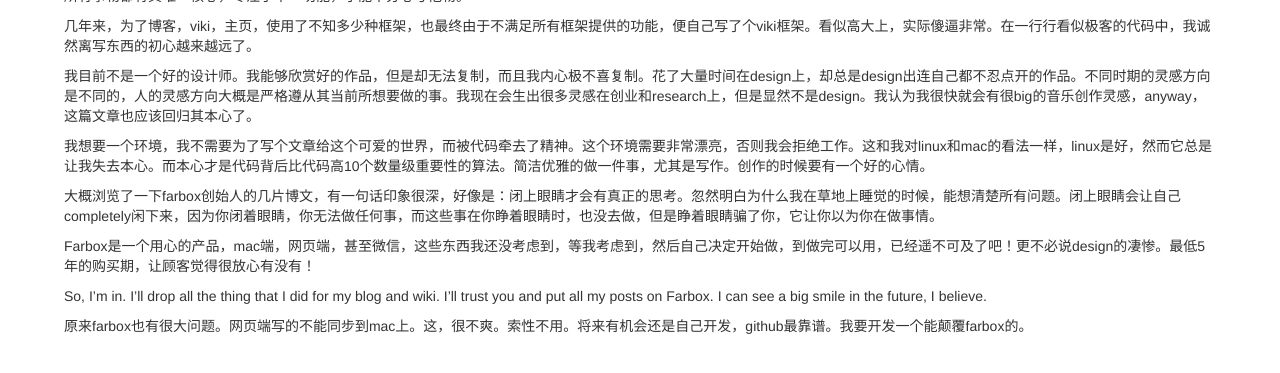
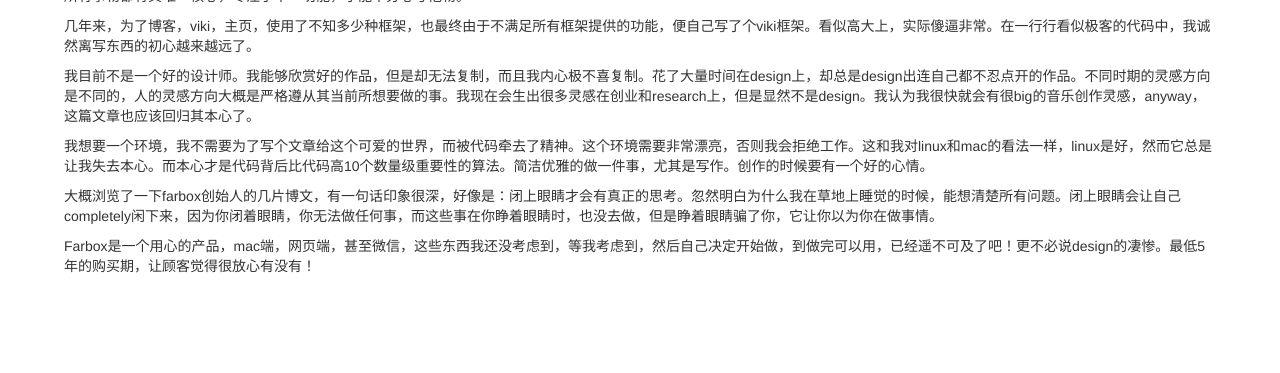
Before and after one commit to lihebi/blog, a Jekyll site: the page built from _posts/2014-11-15-博客之心.md, in a window 1280 px wide, cut to the strip 455-828 px from the top of the page. Built offline with Jekyll 4.4.1, drawn with Linux system fonts in a browser that asks for light colours; nearby versions of some CDN libraries; Markdown is read by kramdown in place of the engine named in the settings; comment, search, counter and statistics services are not loaded; a style sheet for code colours, icons or effects is not loaded.

Commit message:
Remove aggressiveness

```diff
--- a/_posts/2014-11-15-博客之心.md
+++ b/_posts/2014-11-15-博客之心.md
@@ -17,7 +17,3 @@
 大概浏览了一下farbox创始人的几片博文，有一句话印象很深，好像是：闭上眼睛才会有真正的思考。忽然明白为什么我在草地上睡觉的时候，能想清楚所有问题。闭上眼睛会让自己completely闲下来，因为你闭着眼睛，你无法做任何事，而这些事在你睁着眼睛时，也没去做，但是睁着眼睛骗了你，它让你以为你在做事情。
 
 Farbox是一个用心的产品，mac端，网页端，甚至微信，这些东西我还没考虑到，等我考虑到，然后自己决定开始做，到做完可以用，已经遥不可及了吧！更不必说design的凄惨。最低5年的购买期，让顾客觉得很放心有没有！
-
-So, I'm in. I'll drop all the thing that I did for my blog and wiki. I'll trust you and put all my posts on Farbox. I can see a big smile in the future, I believe.
-
-原来farbox也有很大问题。网页端写的不能同步到mac上。这，很不爽。索性不用。将来有机会还是自己开发，github最靠谱。我要开发一个能颠覆farbox的。
```
